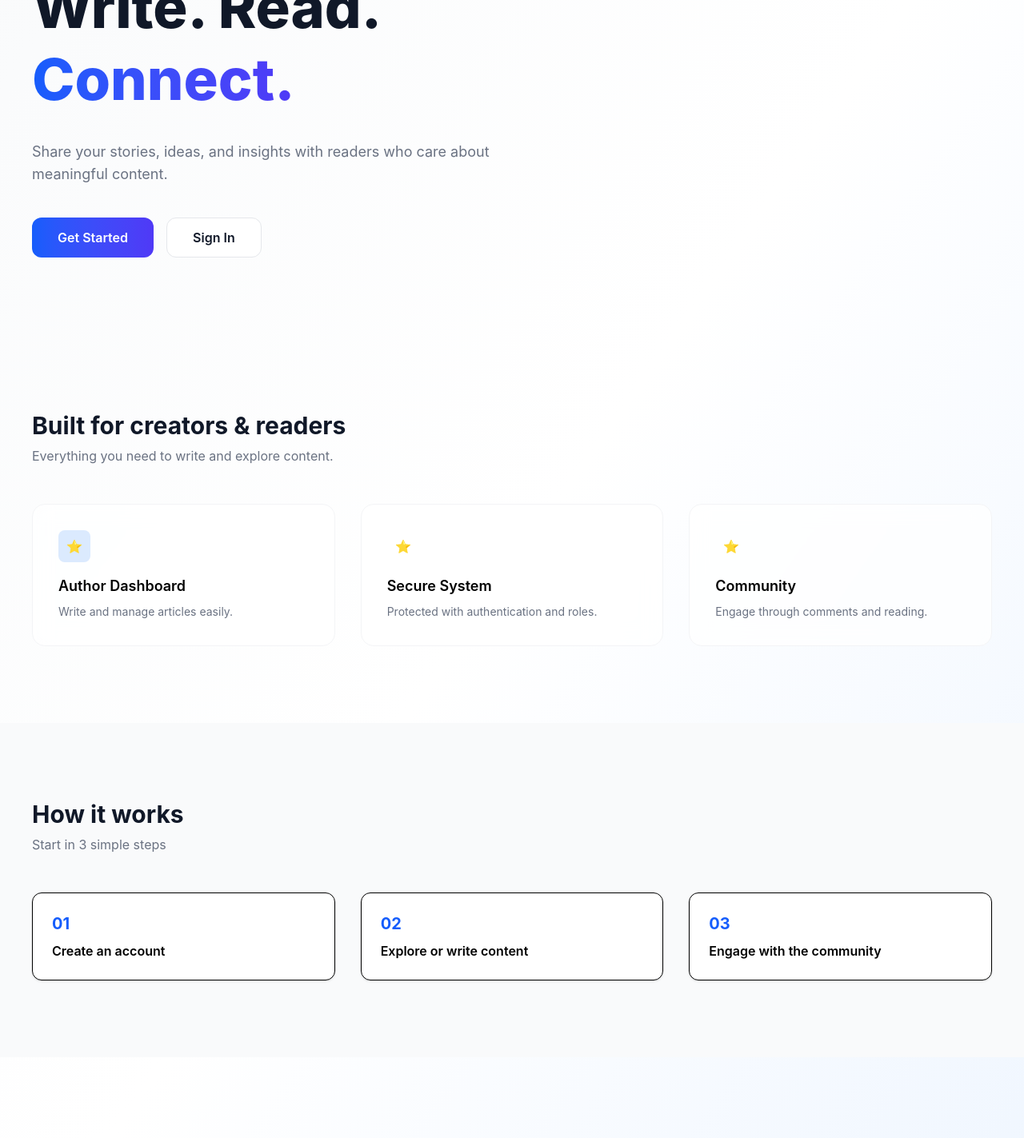
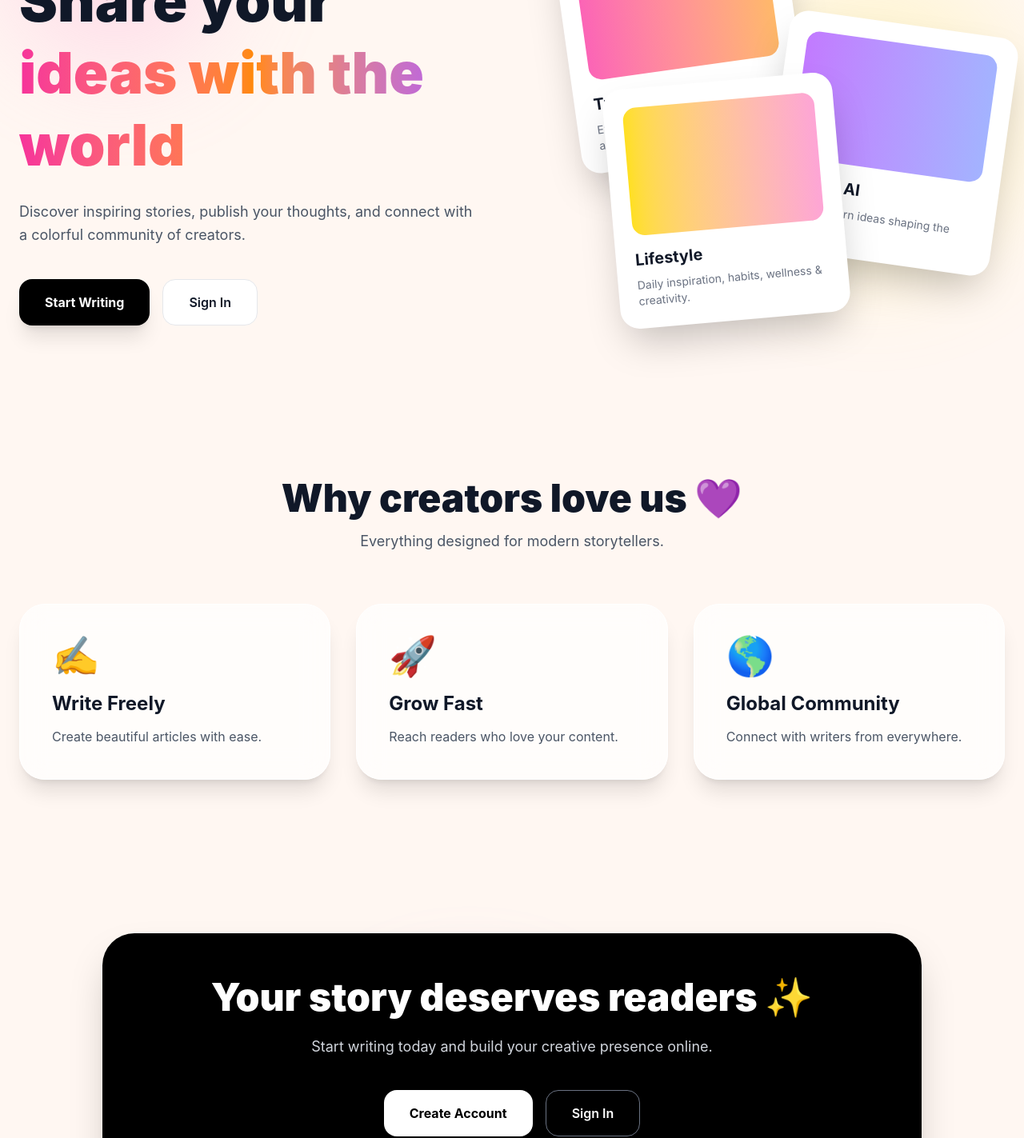
Before and after one commit to Geetavarshini/capstone-frontend, a React app: page / in a window 1280 px wide. Shown: the part 280-1703 px from the top of the page at 80% size. Built offline with nearby package versions, Linux system fonts and the light colour scheme; no server answers; the HTML template or start-up script is replaced by a standard one.

Commit message:
Update Home.jsx

```diff
--- a/src/components/Home.jsx
+++ b/src/components/Home.jsx
@@ -1,13 +1,12 @@
-
-import React from 'react';
-import { useNavigate } from 'react-router';
-import { useAuth } from '../AuthStore/useAuth';
+import React from "react";
+import { useNavigate } from "react-router";
+import { useAuth } from "../AuthStore/useAuth";
 
 function Home() {
   const navigate = useNavigate();
+
   const isAuthenticated = useAuth((state) => state.isAuthenticated);
   const currentUser = useAuth((state) => state.currentUser);
-
 
   const handleStartWriting = () => {
     if (!isAuthenticated || !currentUser) {
@@ -23,147 +22,180 @@ function Home() {
   };
 
   return (
-    <div className="min-h-screen bg-gradient-to-br from-gray-50 via-white to-blue-50">
+    <div className="relative overflow-hidden min-h-screen bg-[#fff7f2] text-gray-900">
+
+      {/* BACKGROUND BLOBS */}
+      <div className="absolute top-0 left-0 w-72 h-72 bg-pink-300 rounded-full blur-3xl opacity-30"></div>
+      <div className="absolute top-40 right-0 w-96 h-96 bg-yellow-200 rounded-full blur-3xl opacity-30"></div>
+      <div className="absolute bottom-0 left-1/3 w-80 h-80 bg-purple-300 rounded-full blur-3xl opacity-30"></div>
 
       {/* HERO */}
-      <section className="pt-28 pb-24">
-        <div className="max-w-7xl mx-auto px-6 lg:px-10">
-          <div className="max-w-3xl">
-            <span className="inline-block text-sm font-semibold text-blue-600 bg-blue-100 px-4 py-1 rounded-full mb-6">
-              A space for real voices
+      <section className="relative z-10 pt-24 pb-24 px-6">
+        <div className="max-w-7xl mx-auto grid lg:grid-cols-2 gap-14 items-center">
+
+          {/* LEFT */}
+          <div>
+            <span className="inline-block bg-black text-white px-5 py-2 rounded-full text-sm font-semibold mb-6">
+              ✨ Creative Article Platform
             </span>
 
-            <h1 className="text-5xl lg:text-7xl font-extrabold text-gray-900 leading-tight mb-8">
-              Write. Read. <br />
-              <span className="bg-gradient-to-r from-blue-600 to-indigo-600 text-transparent bg-clip-text">
-                Connect.
+            <h1 className="text-6xl lg:text-7xl font-black leading-tight mb-6">
+              Share your
+              <span className="block bg-gradient-to-r from-pink-500 via-orange-400 to-purple-500 text-transparent bg-clip-text">
+                ideas with the world
               </span>
             </h1>
 
-            <p className="text-lg text-gray-500 mb-10 max-w-xl">
-              Share your stories, ideas, and insights with readers who care about meaningful content.
+            <p className="text-lg text-gray-600 max-w-xl mb-10 leading-relaxed">
+              Discover inspiring stories, publish your thoughts,
+              and connect with a colorful community of creators.
             </p>
 
             <div className="flex flex-wrap gap-4">
               <button
                 onClick={handleStartWriting}
-                className="px-8 py-3 bg-gradient-to-r from-blue-600 to-indigo-600 text-white font-semibold rounded-xl hover:scale-105 hover:shadow-lg transition-all"
+                className="px-8 py-4 rounded-2xl bg-black text-white font-bold hover:scale-105 transition-all shadow-xl"
               >
-                {isAuthenticated ? "Go to Dashboard" : "Get Started"}
+                {isAuthenticated ? "Go to Dashboard" : "Start Writing"}
               </button>
 
               {!isAuthenticated && (
                 <button
                   onClick={() => navigate("/login")}
-                  className="px-8 py-3 bg-white border border-gray-200 text-gray-900 font-semibold rounded-xl hover:bg-gray-50 transition"
+                  className="px-8 py-4 rounded-2xl bg-white border border-gray-200 font-semibold hover:bg-gray-100 transition"
                 >
                   Sign In
                 </button>
               )}
             </div>
           </div>
+
+          {/* RIGHT SIDE ARTICLE CARDS */}
+          <div className="relative h-[500px] hidden lg:block">
+
+            <div className="absolute top-0 left-10 bg-white p-6 rounded-3xl shadow-2xl w-72 rotate-[-8deg] hover:rotate-0 transition-all">
+              <div className="h-40 rounded-2xl bg-gradient-to-r from-pink-400 to-orange-300 mb-4"></div>
+              <h3 className="font-bold text-xl mb-2">Travel Stories</h3>
+              <p className="text-gray-500 text-sm">
+                Explore amazing experiences from around the globe.
+              </p>
+            </div>
+
+            <div className="absolute top-32 right-0 bg-white p-6 rounded-3xl shadow-2xl w-72 rotate-[8deg] hover:rotate-0 transition-all">
+              <div className="h-40 rounded-2xl bg-gradient-to-r from-purple-400 to-indigo-300 mb-4"></div>
+              <h3 className="font-bold text-xl mb-2">Tech & AI</h3>
+              <p className="text-gray-500 text-sm">
+                Read modern ideas shaping the future.
+              </p>
+            </div>
+
+            <div className="absolute bottom-0 left-24 bg-white p-6 rounded-3xl shadow-2xl w-72 rotate-[-5deg] hover:rotate-0 transition-all">
+              <div className="h-40 rounded-2xl bg-gradient-to-r from-yellow-300 to-pink-300 mb-4"></div>
+              <h3 className="font-bold text-xl mb-2">Lifestyle</h3>
+              <p className="text-gray-500 text-sm">
+                Daily inspiration, habits, wellness & creativity.
+              </p>
+            </div>
+
+          </div>
         </div>
       </section>
 
       {/* FEATURES */}
-      <section className="py-24">
-        <div className="max-w-7xl mx-auto px-6 lg:px-10">
-          <h2 className="text-3xl font-bold text-gray-900 mb-2">
-            Built for creators & readers
+      <section className="relative z-10 py-24 px-6">
+        <div className="max-w-7xl mx-auto">
+
+          <div className="text-center mb-16">
+            <h2 className="text-5xl font-black mb-4">
+              Why creators love us 💜
             </h2>
-          <p className="text-gray-500 mb-12">
-            Everything you need to write and explore content.
+
+            <p className="text-gray-600 text-lg">
+              Everything designed for modern storytellers.
             </p>
+          </div>
 
           <div className="grid md:grid-cols-3 gap-8">
+
             {[
               {
-                title: "Author Dashboard",
-                desc: "Write and manage articles easily.",
-                color: "blue"
+                icon: "✍️",
+                title: "Write Freely",
+                desc: "Create beautiful articles with ease."
               },
               {
-                title: "Secure System",
-                desc: "Protected with authentication and roles.",
-                color: "purple"
+                icon: "🚀",
+                title: "Grow Fast",
+                desc: "Reach readers who love your content."
               },
               {
-                title: "Community",
-                desc: "Engage through comments and reading.",
-                color: "green"
+                icon: "🌎",
+                title: "Global Community",
+                desc: "Connect with writers from everywhere."
               }
-            ].map((f, i) => (
-              <div key={i} className="bg-white/70 backdrop-blur-md p-8 rounded-2xl border border-gray-100 hover:shadow-xl transition">
-                <div className={`w-10 h-10 bg-${f.color}-100 text-${f.color}-600 rounded-lg flex items-center justify-center mb-4`}>
-                  ⭐
-                </div>
-                <h3 className="font-semibold text-lg mb-2">{f.title}</h3>
-                <p className="text-gray-500 text-sm">{f.desc}</p>
+            ].map((item, i) => (
+              <div
+                key={i}
+                className="bg-white/70 backdrop-blur-lg p-10 rounded-[32px] border border-white shadow-xl hover:-translate-y-2 transition-all"
+              >
+                <div className="text-5xl mb-5">{item.icon}</div>
+
+                <h3 className="text-2xl font-bold mb-3">
+                  {item.title}
+                </h3>
+
+                <p className="text-gray-600 leading-relaxed">
+                  {item.desc}
+                </p>
               </div>
             ))}
-          </div>
-        </div>
-      </section>
 
-      {/* HOW IT WORKS */}
-      <section className="py-24 bg-gray-50">
-        <div className="max-w-7xl mx-auto px-6 lg:px-10">
-          <h2 className="text-3xl font-bold text-gray-900 mb-2">How it works</h2>
-          <p className="text-gray-500 mb-12">Start in 3 simple steps</p>
-
-          <div className="grid md:grid-cols-3 gap-8">
-            {[
-              "Create an account",
-              "Explore or write content",
-              "Engage with the community"
-            ].map((step, i) => (
-              <div key={i} className="bg-white p-6 rounded-xl shadow-sm border">
-                <span className="text-blue-600 font-bold text-xl">0{i+1}</span>
-                <h3 className="font-semibold mt-2">{step}</h3>
-              </div>
-            ))}
           </div>
         </div>
       </section>
 
       {/* CTA */}
-      <section className="py-24">
-        <div className="max-w-5xl mx-auto text-center px-6">
-          <h2 className="text-4xl font-extrabold text-gray-900 mb-4">
-            Ready to share your story?
+      <section className="relative z-10 py-24 px-6">
+        <div className="max-w-5xl mx-auto">
+
+          <div className="bg-black text-white rounded-[40px] p-14 text-center shadow-2xl">
+
+            <h2 className="text-5xl font-black mb-6">
+              Your story deserves readers ✨
             </h2>
 
-          {isAuthenticated && currentUser ? (
-            <>
-              <p className="text-gray-500 mb-6">
-                Welcome back, {currentUser?.firstName}
+            <p className="text-gray-300 text-lg mb-10">
+              Start writing today and build your creative presence online.
             </p>
+
+            {isAuthenticated ? (
               <button
                 onClick={handleStartWriting}
-                className="bg-blue-600 text-white px-8 py-3 rounded-xl font-semibold hover:bg-blue-700 transition"
+                className="bg-white text-black px-8 py-4 rounded-2xl font-bold hover:scale-105 transition"
               >
                 Go to Dashboard
               </button>
-            </>
             ) : (
               <div className="flex justify-center gap-4 flex-wrap">
                 <button
                   onClick={() => navigate("/register")}
-                className="bg-blue-600 text-white px-8 py-3 rounded-xl font-semibold hover:bg-blue-700 transition"
+                  className="bg-white text-black px-8 py-4 rounded-2xl font-bold hover:scale-105 transition"
                 >
                   Create Account
                 </button>
+
                 <button
                   onClick={() => navigate("/login")}
-                className="bg-white border px-8 py-3 rounded-xl font-semibold hover:bg-gray-50 transition"
+                  className="border border-gray-500 px-8 py-4 rounded-2xl font-semibold hover:bg-white hover:text-black transition"
                 >
                   Sign In
                 </button>
               </div>
             )}
+
+          </div>
         </div>
       </section>
-
     </div>
   );
 }
```
Lines whose indentation alone changed are shown as unchanged.
